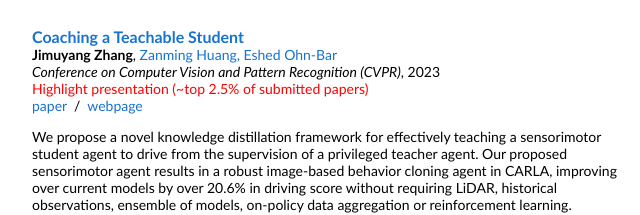
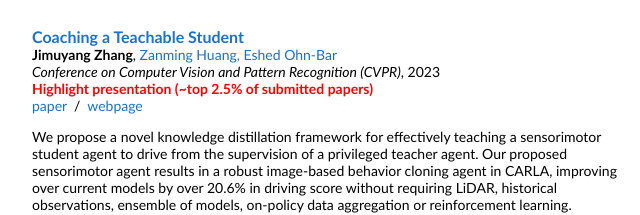
Before and after one commit to Jimuyangz/Jimuyangz.github.io, a plain HTML site: page index.html in a window 1280 px wide. Shown: the part 959-1174 px from the top of the page, 228-868 px from the left. Drawn offline with Linux system fonts and the light colour scheme.

Commit message:
Update index.html

```diff
--- a/index.html
+++ b/index.html
@@ -112,7 +112,7 @@
                   <br>
                   <em>Conference on Computer Vision and Pattern Recognition (CVPR)</em>, 2023
                   <br>
-                  <FONT COLOR="#ff0000">Highlight presentation (~top 2.5% of submitted papers)</FONT>
+                  <strong><FONT COLOR="#ff0000">Highlight presentation (~top 2.5% of submitted papers)</FONT></strong>
                   <br>
                   <a href="https://catdrive.github.io/resources/CaT.pdf">paper</a> &nbsp/&nbsp
                   <a href="https://catdrive.github.io/">webpage</a>
```
